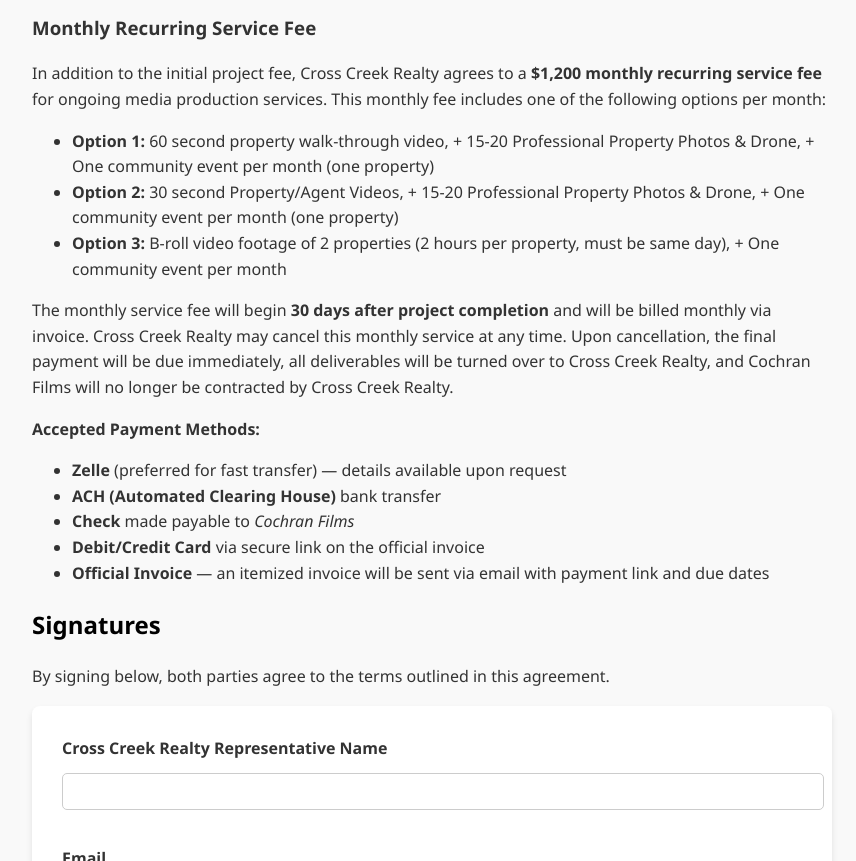
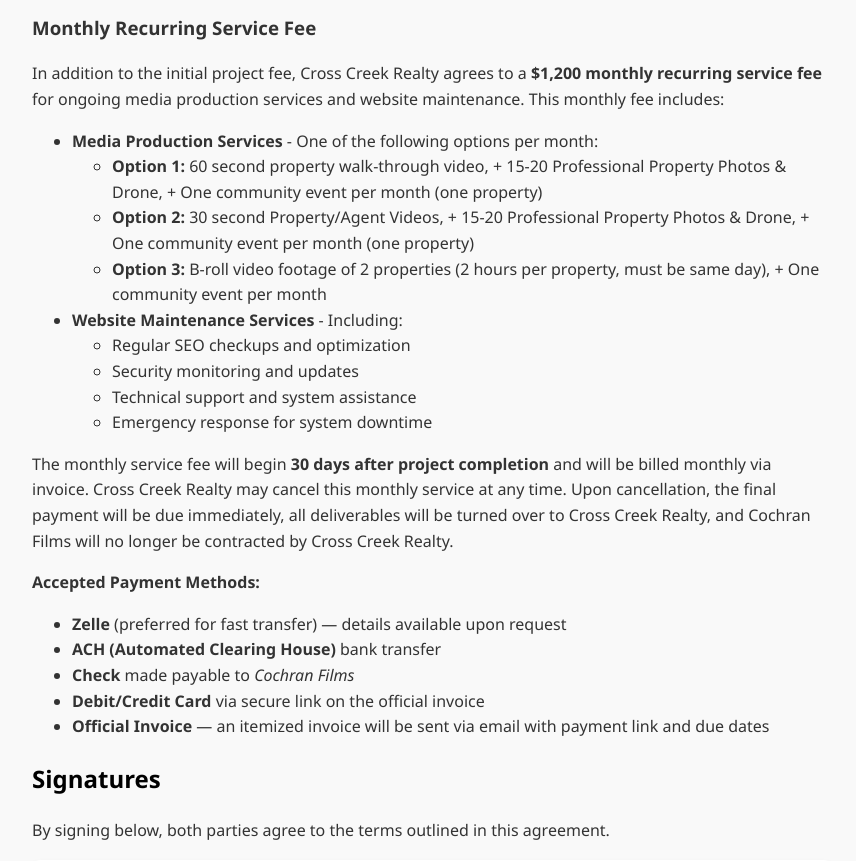
Before and after one commit to cochranfilms/cross-creek, a website: page contract.html in a window 1280 px wide. Shown: the part 1560-2421 px from the top of the page, without its empty margins (208-1064 px from the left). Drawn offline with nearby package versions, Linux system fonts and the light colour scheme.

Commit message:
Add files via upload

```diff
--- a/contract.html
+++ b/contract.html
@@ -215,12 +215,24 @@
 
   <h3>Monthly Recurring Service Fee</h3>
   <p>
-    In addition to the initial project fee, Cross Creek Realty agrees to a <strong>$1,200 monthly recurring service fee</strong> for ongoing media production services. This monthly fee includes one of the following options per month:
+    In addition to the initial project fee, Cross Creek Realty agrees to a <strong>$1,200 monthly recurring service fee</strong> for ongoing media production services and website maintenance. This monthly fee includes:
   </p>
   <ul>
-    <li><strong>Option 1:</strong> 60 second property walk-through video, + 15-20 Professional Property Photos & Drone, + One community event per month (one property)</li>
-    <li><strong>Option 2:</strong> 30 second Property/Agent Videos, + 15-20 Professional Property Photos & Drone, + One community event per month (one property)</li>
-    <li><strong>Option 3:</strong> B-roll video footage of 2 properties (2 hours per property, must be same day), + One community event per month</li>
+    <li><strong>Media Production Services</strong> - One of the following options per month:
+      <ul>
+        <li><strong>Option 1:</strong> 60 second property walk-through video, + 15-20 Professional Property Photos & Drone, + One community event per month (one property)</li>
+        <li><strong>Option 2:</strong> 30 second Property/Agent Videos, + 15-20 Professional Property Photos & Drone, + One community event per month (one property)</li>
+        <li><strong>Option 3:</strong> B-roll video footage of 2 properties (2 hours per property, must be same day), + One community event per month</li>
+      </ul>
+    </li>
+    <li><strong>Website Maintenance Services</strong> - Including:
+      <ul>
+        <li>Regular SEO checkups and optimization</li>
+        <li>Security monitoring and updates</li>
+        <li>Technical support and system assistance</li>
+        <li>Emergency response for system downtime</li>
+      </ul>
+    </li>
   </ul>
   <p>
     The monthly service fee will begin <strong>30 days after project completion</strong> and will be billed monthly via invoice. Cross Creek Realty may cancel this monthly service at any time. Upon cancellation, the final payment will be due immediately, all deliverables will be turned over to Cross Creek Realty, and Cochran Films will no longer be contracted by Cross Creek Realty.
@@ -685,7 +697,8 @@
               'Total Fee: $3,000 USD',
               'Timeline: 23-24 days (goal: under 2 weeks)',
               'Payment: $1,500 upfront + $1,500 on production day',
-              'Monthly Recurring Fee: $1,200 (begins 30 days after completion)'
+              'Monthly Recurring Fee: $1,200 (begins 30 days after completion)',
+              'Includes: Media production + Website maintenance (SEO, security, support)'
             ];
 
         let yPos = 120;
@@ -869,7 +882,8 @@
           'Total Fee: $3,000 USD',
           'Timeline: 23-24 days (goal: under 2 weeks)',
           'Payment: $1,500 upfront + $1,500 on production day',
-          'Monthly Recurring Fee: $1,200 (begins 30 days after completion)'
+          'Monthly Recurring Fee: $1,200 (begins 30 days after completion)',
+          'Includes: Media production + Website maintenance (SEO, security, support)'
         ];
 
         let yPos = 120;
```
